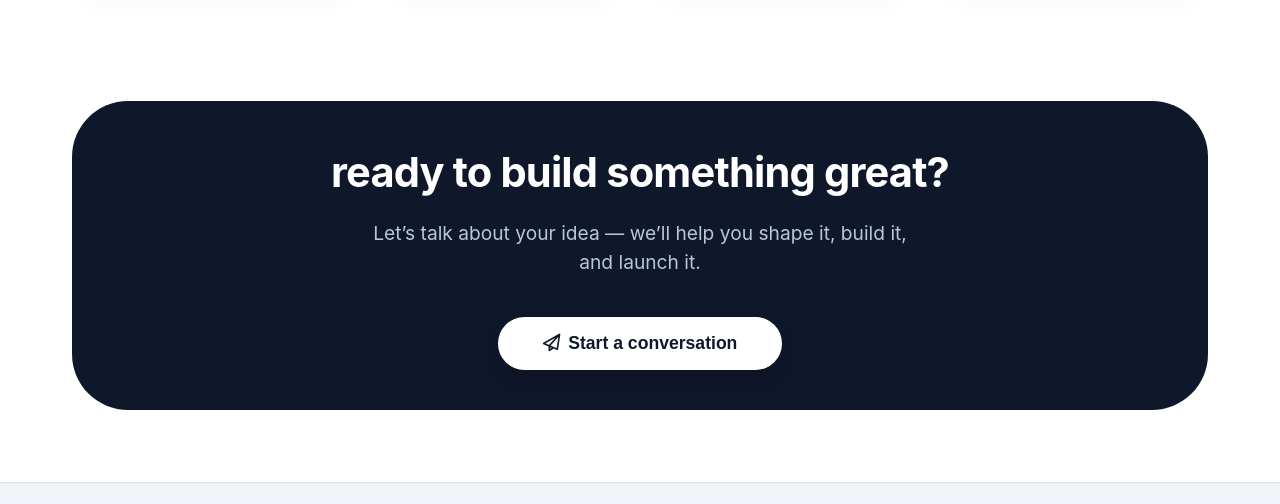
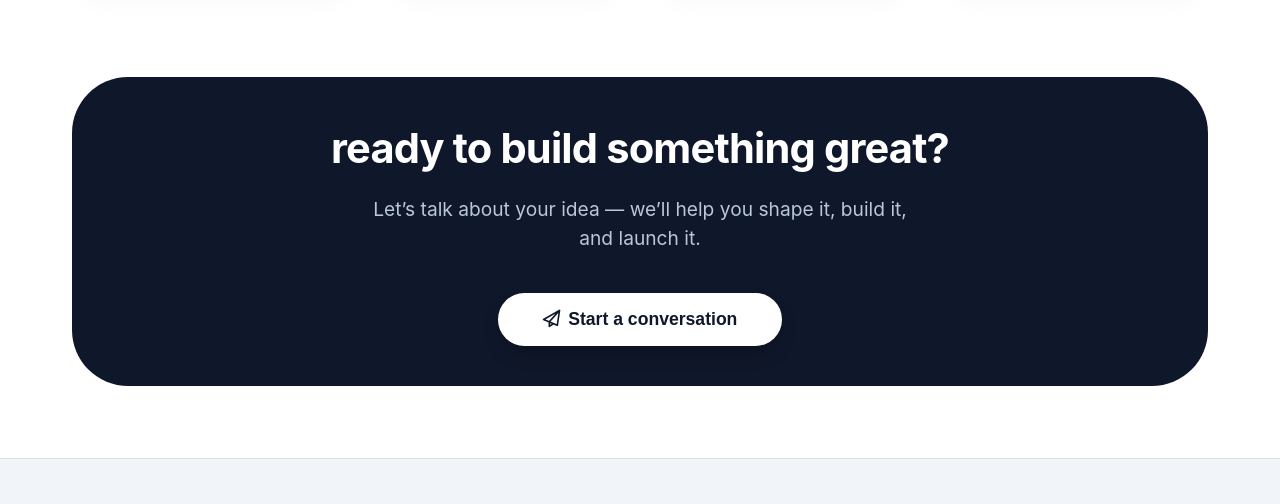
Before and after one commit to B2B-SaaS-Startup/webdevv-site, a plain HTML site: page index.html in a window 1280 px wide. Shown: the part 2367-2871 px from the top of the page. Drawn offline with Linux system fonts and the light colour scheme.

Commit message:
style: remove top padding from CTA section.

```diff
--- a/index.html
+++ b/index.html
@@ -500,7 +500,7 @@
 
     /* ---------- CTA SECTION ---------- */
     .cta-section {
-      padding: 1.5rem 0 4.5rem;
+      padding: 0 0 4.5rem;
       background: white;
     }
 
```
